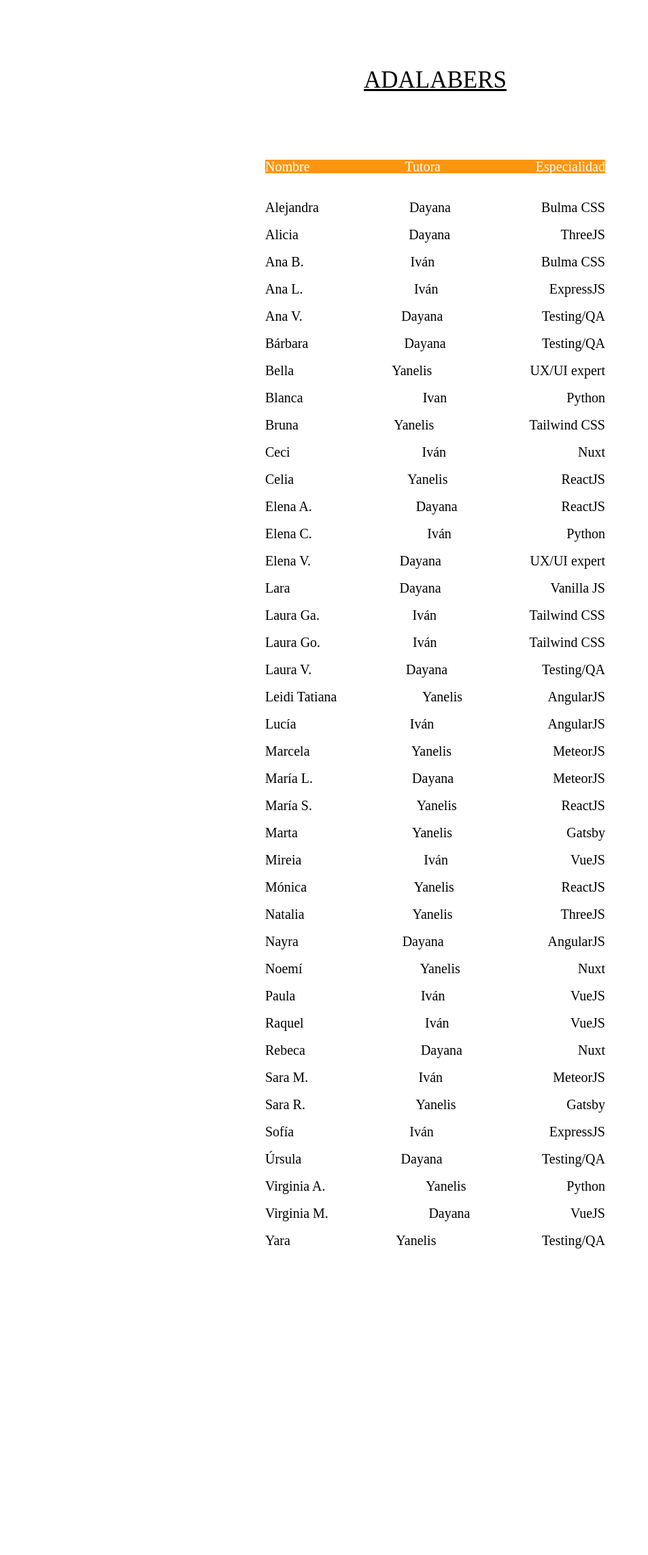
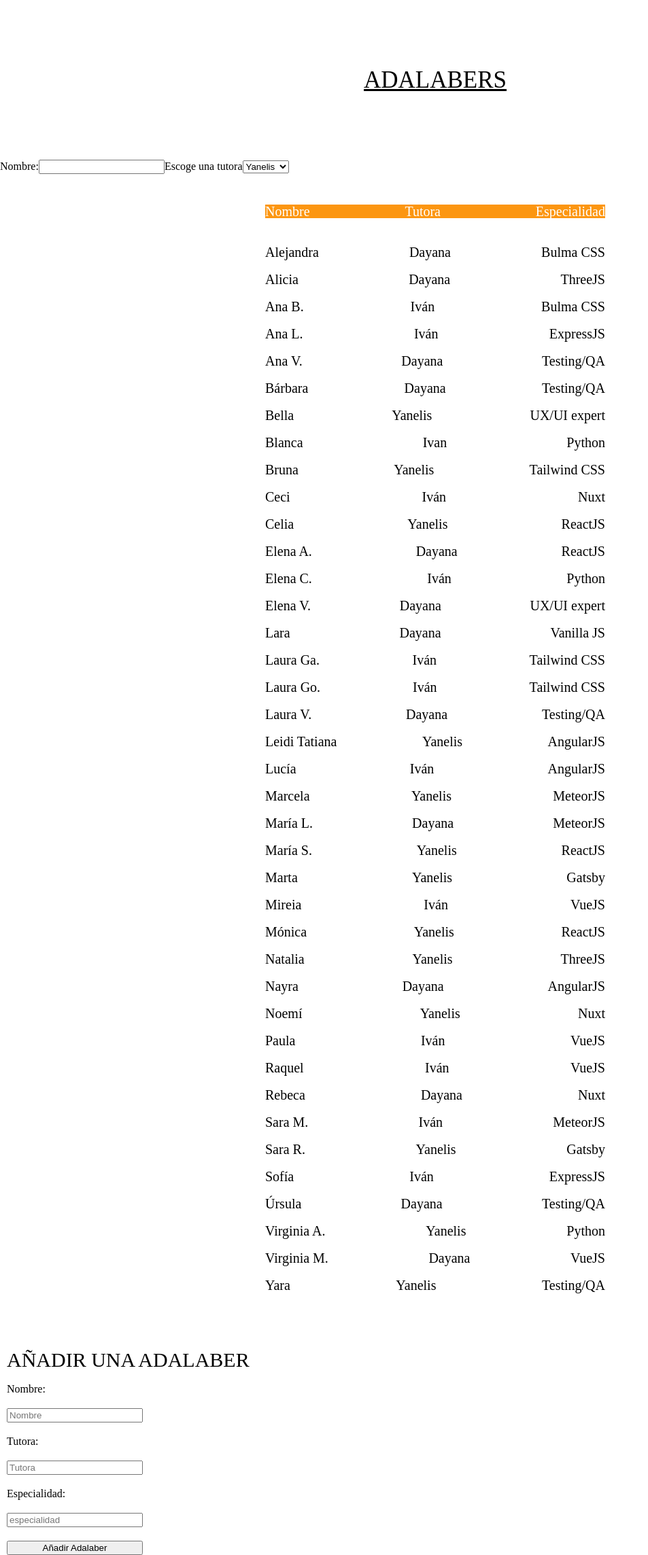
Before and after one commit to Adalab/modulo-3-evaluacion-intermedia-BarbaraGB1, a React (Create React App) app: page / in a window 1280 px wide. Shown: the whole page at 68% size, without its empty margins (0-953 px from the left). Before the commit the page ends 1845 px from the top, so only its background shows below. Built offline with nearby package versions, Linux system fonts and the light colour scheme.

Commit message:
done addNewAdalaber

```diff
--- a/src/components/App.js
+++ b/src/components/App.js
@@ -1,40 +1,76 @@
-import { useState } from 'react';
-import data from '../data/adalabers.json'
+import { useState } from "react";
+import data from "../data/adalabers.json";
 import "../styles/App.scss";
 
+function App() {
+  const [allAdalabers, setAllAdalabers] = useState(data.results);
+  const [newAda, setNewAda] = useState({
+    name: '',
+    counselor: '',
+    speciality:'',
+  });
 
-function App() {
+  const handleAdd = (ev) =>{
+    setNewAda({...newAda,[ev.target.id]: ev.target.value})
+  }
+  const handleBtn = (ev) =>{
 
-  const[allAdalabers , setAllAdalabers]= useState(data.results);
+    ev.preventDefault()
+    setAllAdalabers([...allAdalabers, newAda])
+  }
 
-
-  const htmlAda = data.results.map((oneAda) => {
-    return(
-    <tr key={oneAda.id} className= "eachproperty">
-    <td className='eachtd'>{oneAda.name}</td>
-    <td className='eachtd'>{oneAda.counselor}</td>
-    <td className='eachtd'>{oneAda.speciality}</td>
-    </tr>
-    )
-});
-
-
+  const htmlAda = allAdalabers.map((oneAda, index) => {
+    return (
+      <tr key={index} className="eachproperty">
+        <td className="eachtd">{oneAda.name}</td>
+        <td className="eachtd">{oneAda.counselor}</td>
+        <td className="eachtd">{oneAda.speciality}</td>
+      </tr>
+    );
+  });
 
   return (
     <div className="container">
-      <h1 className='title'>ADALABERS</h1>
+      <h1 className="title">ADALABERS</h1>
+      <form>
+        <label htmlFor="">Nombre:</label>
+        <input></input>
+        <label>Escoge una tutora</label>
+        <select>
+          <option value='yanelis'>Yanelis</option>
+          <option value='dayana'>Dayana</option>
+          <option value='ivan'>Iván</option>
+        </select>
+      </form>
       <table className="table">
-        <thead className='header'>
-          <tr className='header_son' >
+        <thead className="header">
+          <tr className="header_son">
             <th>Nombre</th>
             <th>Tutora</th>
             <th>Especialidad</th>
           </tr>
         </thead>
-        <tbody className='body'>
-          {htmlAda}
-        </tbody>
+        <tbody className="body">{htmlAda}</tbody>
       </table>
+      <h2 className="add">AÑADIR UNA ADALABER</h2>
+      <form className="formAda">
+        <label htmlFor="name" >Nombre: </label>
+        <input onInput={handleAdd} value={newAda.name} type="text"
+            name="name"
+            id="name"
+            placeholder="Nombre"></input>
+        <label htmlFor="tutora">Tutora: </label>
+        <input onInput={handleAdd} value={newAda.counselor} type="text"
+            name="counselor"
+            id="counselor"
+            placeholder="Tutora"></input>
+        <label htmlFor="especialidad">Especialidad: </label>
+        <input onInput={handleAdd} value={newAda.speciality} type="text"
+            name="speciality"
+            id="speciality"
+            placeholder="especialidad"></input>
+        <button onClick={handleBtn} className="btn">Añadir Adalaber</button>
+      </form>
     </div>
   );
 }
--- a/src/styles/_main.scss
+++ b/src/styles/_main.scss
@@ -12,6 +12,7 @@
   justify-content: center;
   align-items: center;
   font-size: 20px;
+  height: 1700px;
 }
 .header {
   width: 500px;
@@ -33,6 +34,19 @@
   justify-content: space-between;
   line-height: 40px;
 }
-.eachtd {
-  text-align: center;
+.add {
+  margin-top: 30px;
+  margin-left: 10px;
+  margin-bottom: 20px;
+  font-size: 30px;
 }
+.formAda {
+  display: flex;
+  flex-direction: column;
+  gap: 20px;
+  margin-left: 10px;
+  width: 200px;
+}
+.btn {
+  width: 200px;
+}
```
